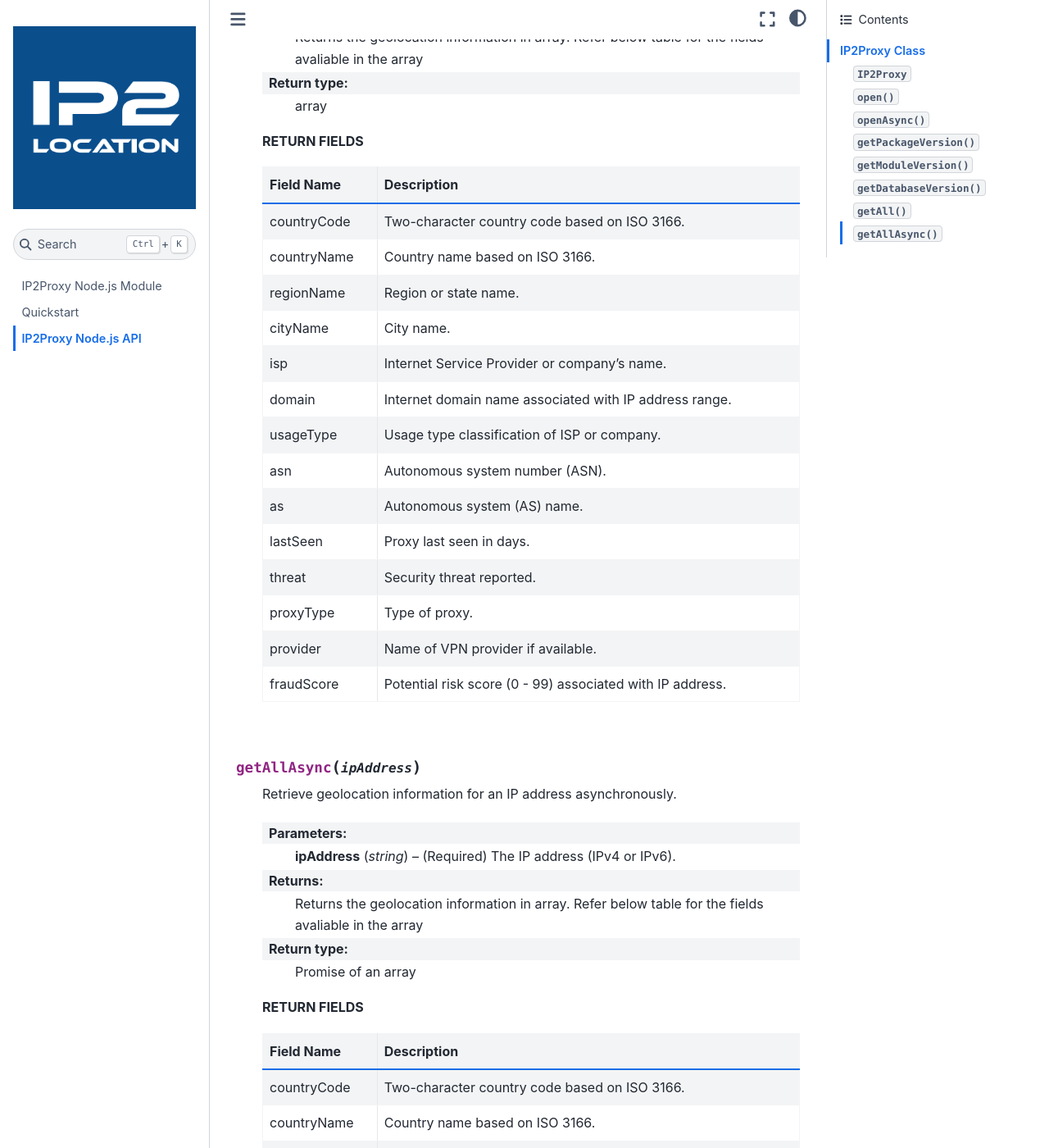
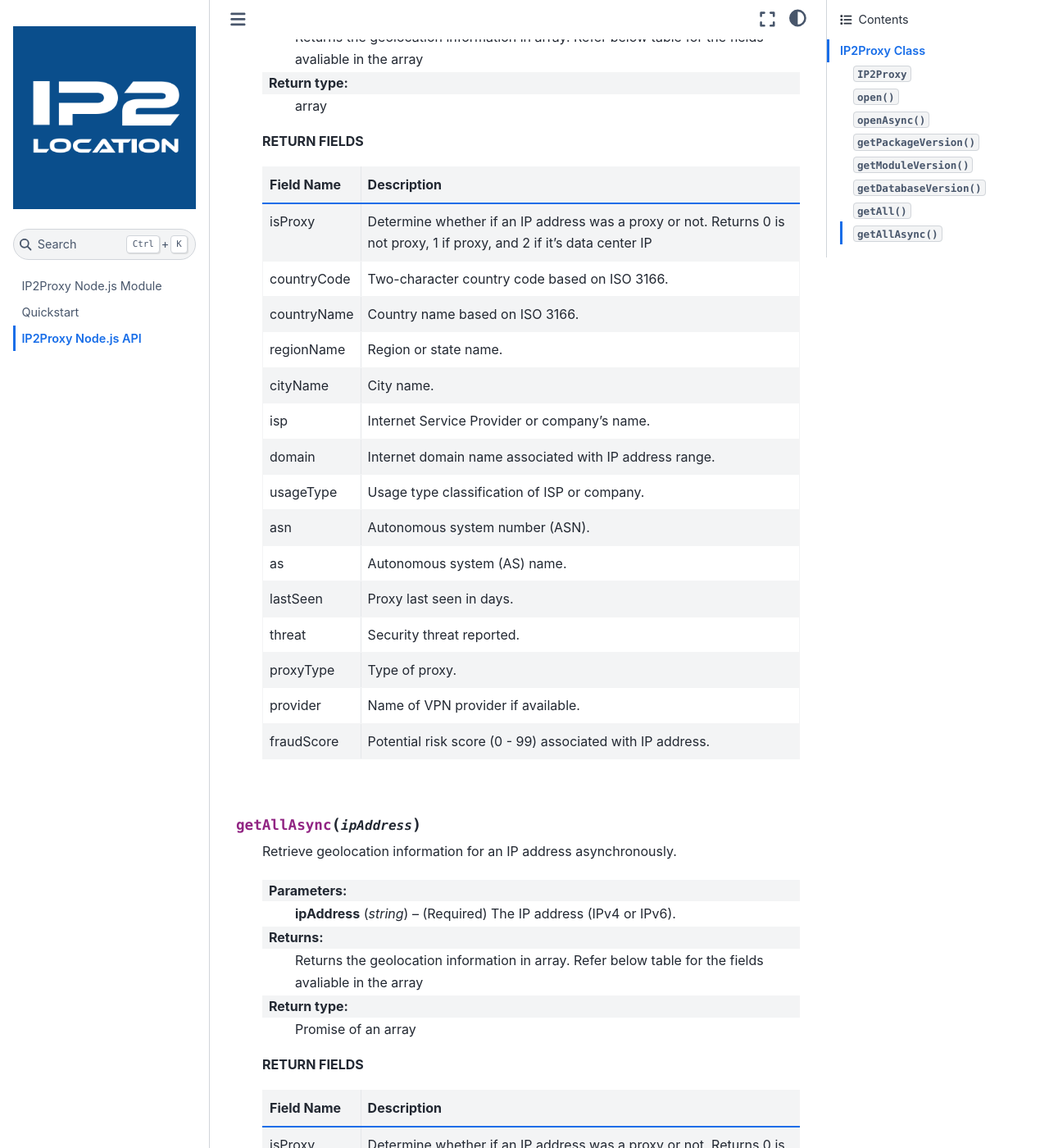
Before and after one commit to ip2location/ip2proxy-nodejs, a Sphinx documentation site: the page built from docs/source/code.md, in a window 1280 px wide and 1400 px high, scrolled down 1582 px. Shown: the whole window at 82% size. Built offline with Sphinx 7.4.7 and the Sphinx Book theme 1.1.4, drawn with Linux system fonts in a browser that asks for light colours; some of the changed text lies outside the part shown.

Commit message:
Update code.md
Added description for isProxy field.

```diff
--- a/docs/source/code.md
+++ b/docs/source/code.md
@@ -50,6 +50,7 @@
 
 | Field Name       | Description                                                  |
 | ---------------- | ------------------------------------------------------------ |
+| isProxy       |     Determine whether if an IP address was a proxy or not. Returns 0 is not proxy, 1 if proxy, and 2 if it's data center IP |
 | countryCode    |     Two-character country code based on ISO 3166. |
 | countryName    |     Country name based on ISO 3166. |
 | regionName     |     Region or state name. |
@@ -77,6 +78,7 @@
 
 | Field Name       | Description                                                  |
 | ---------------- | ------------------------------------------------------------ |
+| isProxy        |     Determine whether if an IP address was a proxy or not. Returns 0 is not proxy, 1 if proxy, and 2 if it's data center IP |
 | countryCode    |     Two-character country code based on ISO 3166. |
 | countryName    |     Country name based on ISO 3166. |
 | regionName     |     Region or state name. |
```
